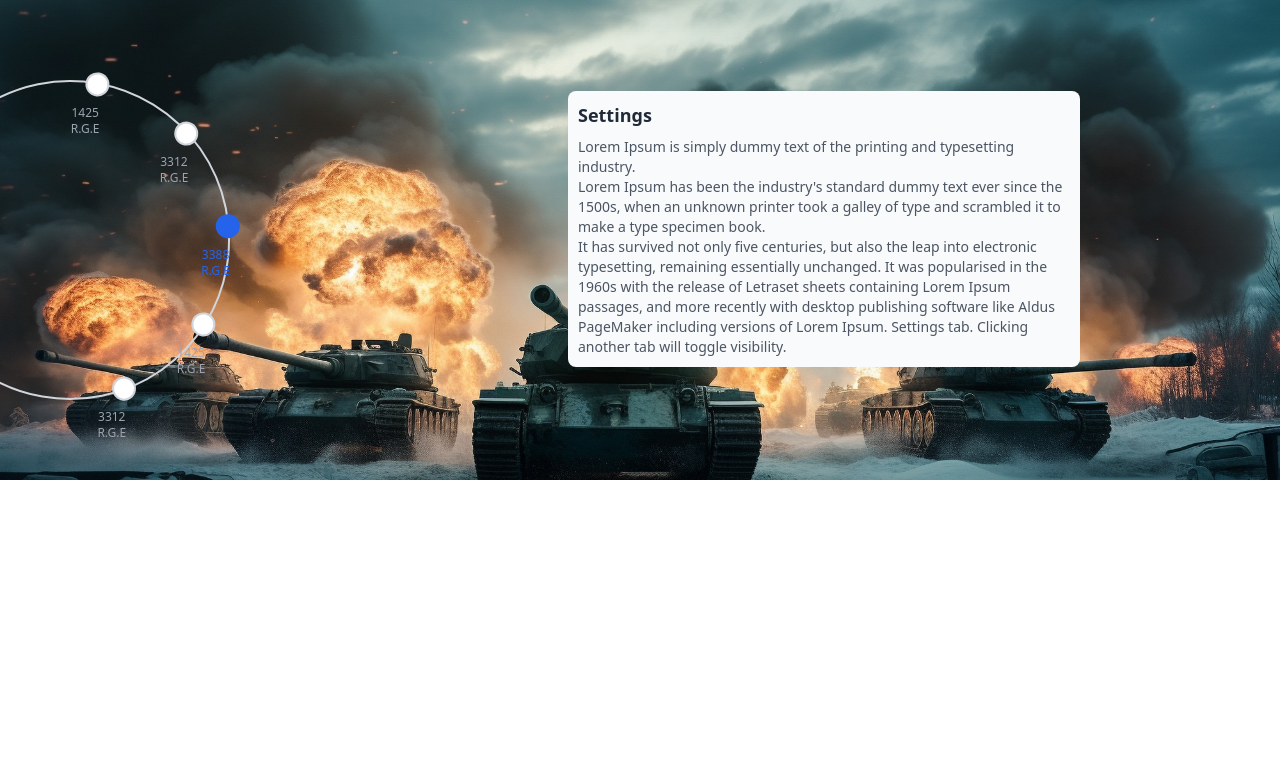
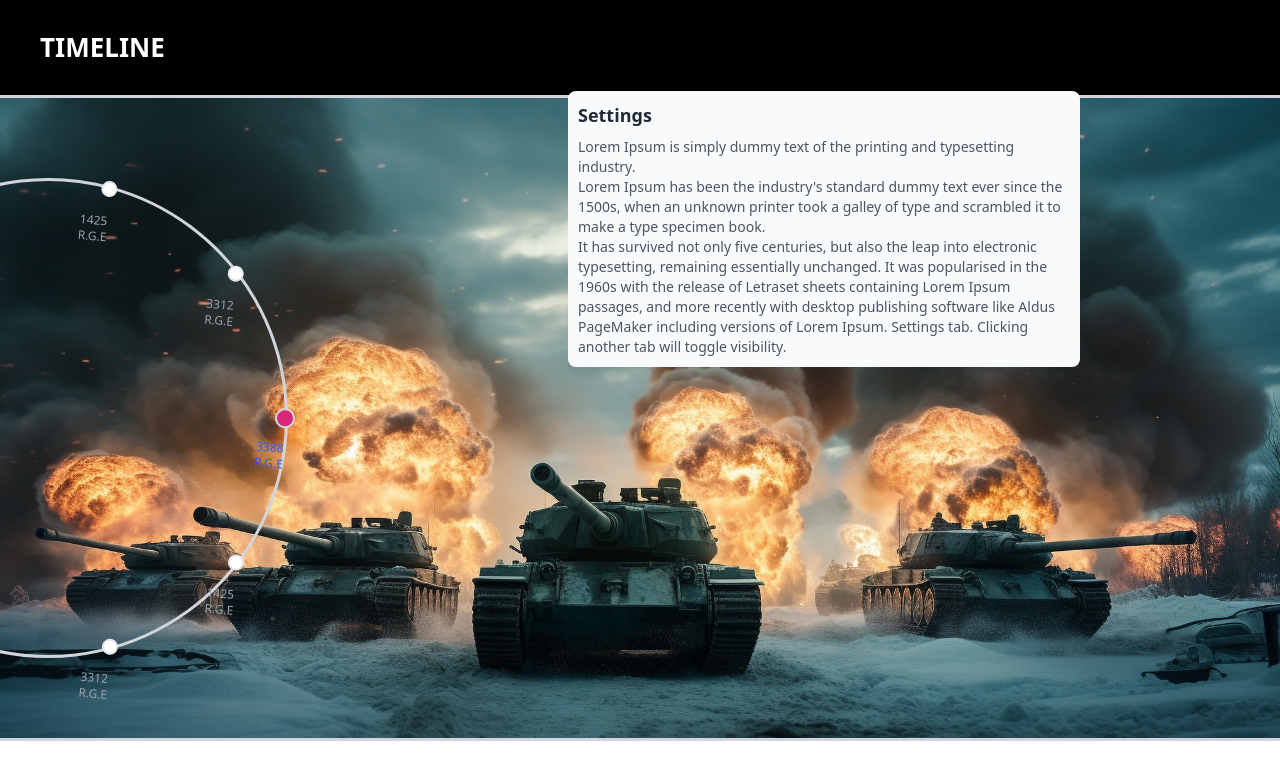
Before and after one commit to Narc2022/gracywoodsgames-timeline, a React (Create React App) app: page / in a window 1280 px wide. Shown: the top 780 px of the page. Built offline with nearby package versions, Linux system fonts and the light colour scheme.

Commit message:
circle fix

```diff
--- a/src/component/FullCircleRotateTabber.jsx
+++ b/src/component/FullCircleRotateTabber.jsx
@@ -73,19 +73,23 @@
   };
 
   return (
+    <>
+      <h1 className="bg-black text-white p-7 pl-10 font-bold text-[26px]">
+        TIMELINE
+      </h1>
       <div
-      className="flex bg-cover bg-center h-full w-full"
+        className="flex bg-cover bg-center h-full w-full border-t-[3px] border-b-[3px] border-gray-300"
         style={{
           backgroundImage: `url('/assets/bulgarian-war.jpg')`,
         }}
       >
-      <div className="relative -ml-[7%] mt-20">
+        <div className="relative -ml-[15%] mt-20">
           {/* Rotating Half Circle */}
-        <div className="relative h-80 w-80 mb-20">
+          <div className="relative h-[480px] w-[480px] mb-20">
             <div
-            className="relative h-80 w-80 border-2 border-gray-300 rounded-full transition-transform duration-500"
+              className="relative h-[480px] w-[480px] border-[3px] border-gray-300 rounded-full transition-transform duration-500"
               style={{
-              transform: `rotate(${rotationAngle ? rotationAngle : 10}deg)`,
+                transform: `rotate(${rotationAngle ? rotationAngle : 15}deg)`,
               }}
             >
               {tabs.map((tab, index) => {
@@ -101,10 +105,10 @@
                   <button
                     key={tab.id}
                     onClick={() => setActiveTab(tab.id)}
-                  className={`absolute w-6 h-6 rounded-full border-2 transform -translate-x-1/2 -translate-y-1/2 transition-all duration-300 ${
+                    className={`absolute w-4 h-4 rounded-full border-2 transform -translate-x-1/2 -translate-y-1/2 transition-all duration-300 ${
                       isActive
-                      ? "bg-blue-600 border-blue-600"
-                      : "bg-white border-gray-300"
+                        ? "bg-pink-600 border-gray-300 w-5 h-5"
+                        : "bg-white "
                     }`}
                     style={positionStyle}
                   >
@@ -147,6 +151,7 @@
           ))}
         </div>
       </div>
+    </>
   );
 };
 
```
Lines whose indentation alone changed are shown as unchanged.
